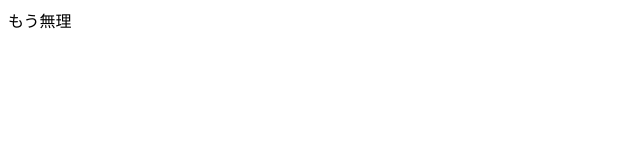
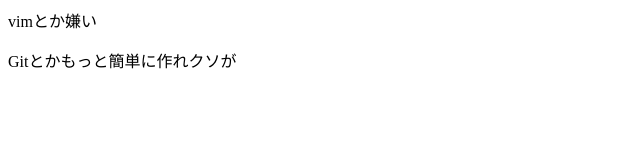
Before and after one commit to kowaken1192/I-hate-GIt, a plain HTML site: page index.html in a window 1280 px wide. Shown: the whole page, without its empty margins (0-640 px from the left). Drawn offline with Linux system fonts and the light colour scheme.

Commit message:
最重要！！

```diff
--- a/index.html
+++ b/index.html
@@ -1 +1,3 @@
-<p>もう無理</p>
+<p>vimとか嫌い</p>
+<p>Gitとかもっと簡単に作れクソが
+</p>
```
